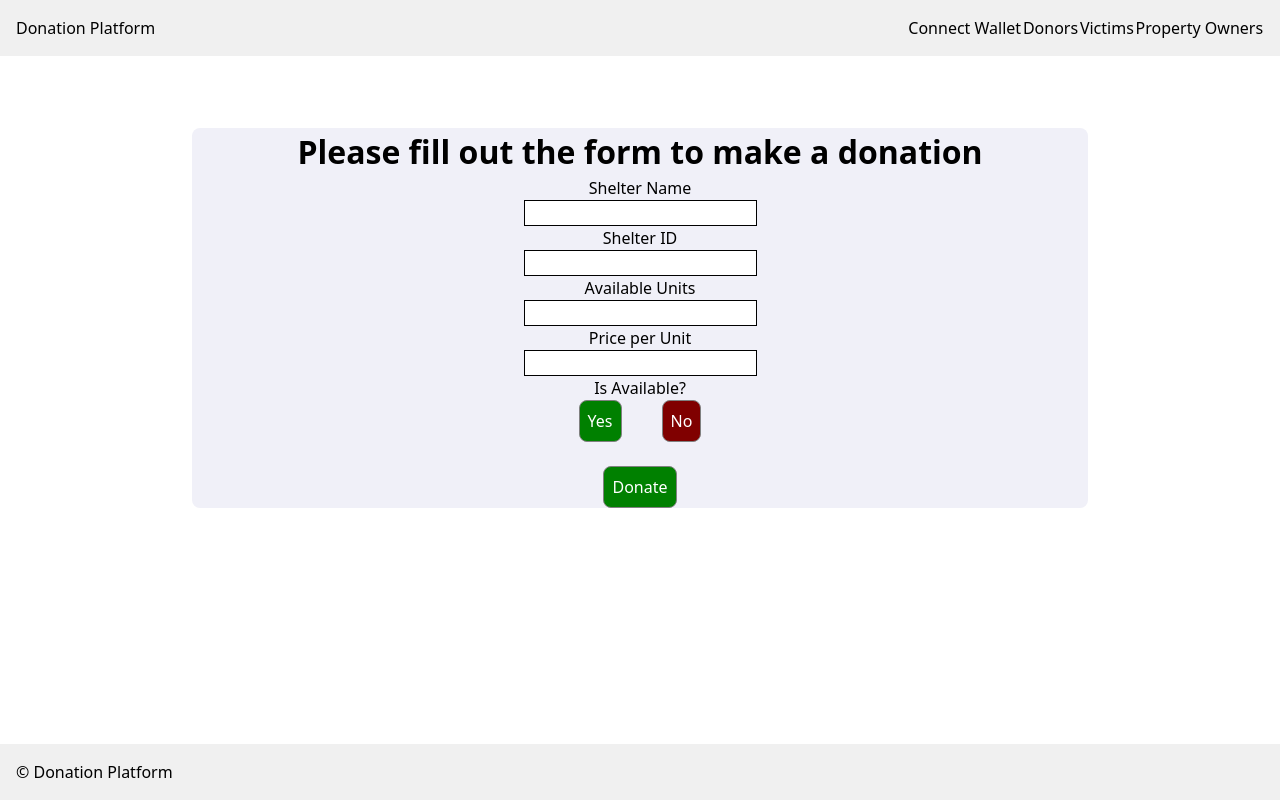
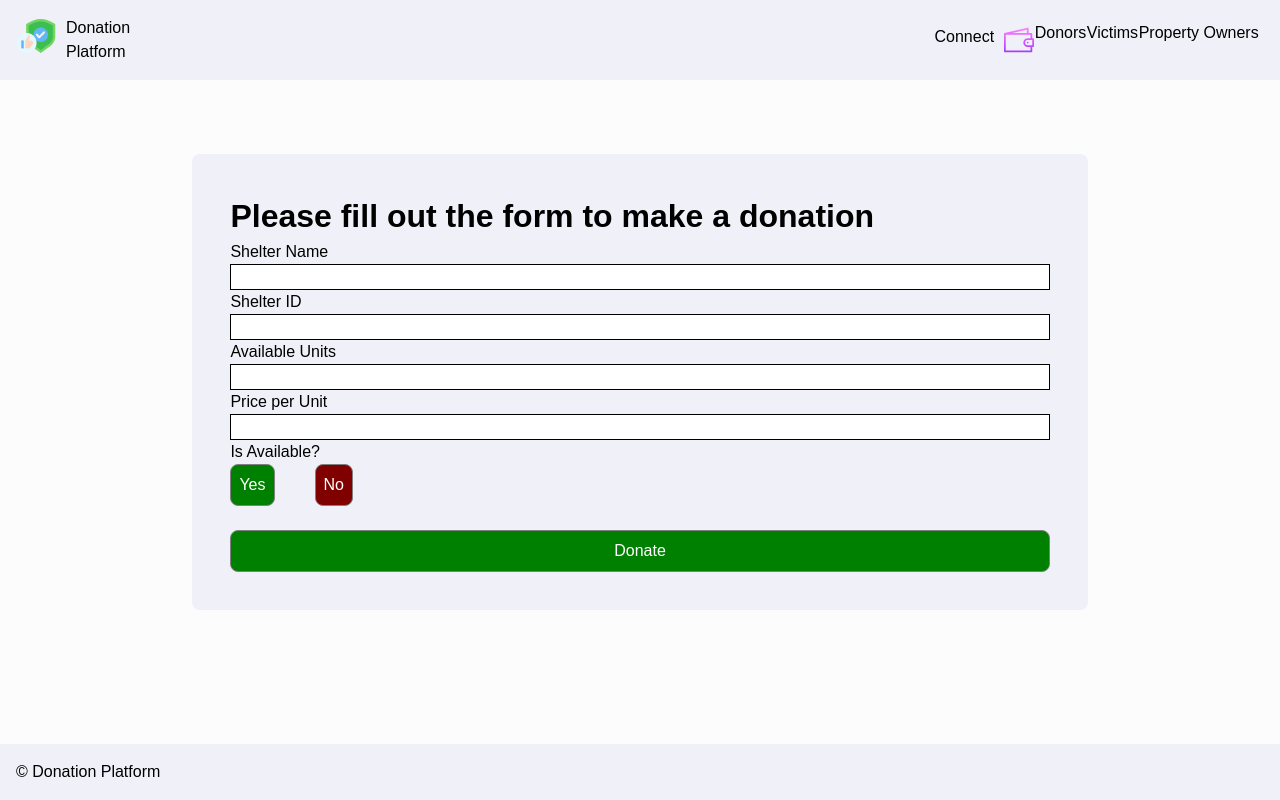
Before and after one commit to JoshuaMusyoki/real-estate, a React (Create React App) app in the folder app_real_realestate/: page /donors in a window 1280 px wide. Built offline with nearby package versions, Linux system fonts and the light colour scheme.

Commit message:
updates to frontend

```diff
--- a/app_real_realestate/src/App.css
+++ b/app_real_realestate/src/App.css
@@ -1,28 +1,31 @@
 body {
     display: flex; /* Make the body a flex container */
+    flex-direction: column;
     min-height: 100vh; /* Set minimum height for full viewport */
     margin: 0; /* Remove default margin */
     font-family: sans-serif; /* Set a basic font */
+    background-color: #fcfcfd;
   }
 
   .App { /* Wrap content with a class for styling */
     flex: 1; /* Allow content to fill remaining space */
     display: flex;
     flex-direction: column;
+    background-color: #fcfcfd;
   }
 
   header, footer {
     /* Styles for header and footer */
     padding: 1rem;
-    background-color: #f0f0f0; /*background color */
+    /*background-color: #f0f0f0; background color */
   }
 
   header {
     /* Additional styles for header  */
-    justify-content: space-between; /* Align header content */
+    /*justify-content: space-between; Align header content */
   }
 
   footer {
     /* Additional styles for footer */
-    align-self: flex-end; /* Push footer to bottom */
+   /* align-self: flex-end; Push footer to bottom */
   }
--- a/app_real_realestate/src/App.js
+++ b/app_real_realestate/src/App.js
@@ -1,4 +1,5 @@
 import '././App.js'
+import '../src/App.css'
 import { BrowserRouter as Router, Routes, Route } from 'react-router-dom';
 import LandingPage from './pages/LandingPage';
 import DonorsPage from './pages/DonorsPage';
--- a/app_real_realestate/src/components/Footer.js
+++ b/app_real_realestate/src/components/Footer.js
@@ -2,7 +2,7 @@ import React from "react";
 
 const Footer = () =>{
     return(
-        <footer style={{ position: 'fixed', bottom: 0, left: 0, width: '100%', padding: '1rem', backgroundColor: '#f0f0f0'}}>
+        <footer style={{ position: 'fixed', bottom: 0, left: 0, width: '100%', padding: '1rem', backgroundColor: '#f0f0f8'}}>
             <p>&copy; {new Date().getFullYear}Donation Platform</p>
         </footer>
     );
--- a/app_real_realestate/src/components/Header.js
+++ b/app_real_realestate/src/components/Header.js
@@ -1,10 +1,11 @@
-
+import logo from "../iconz/logo.png"
+import wallet from "../iconz/wallet.png"
 const Header = () =>{
     return(
-        <header style={{position: 'fixed', top: 0, left: 0, width: '100%', padding: '1rem', backgroundColor: '#f0f0f0', display: 'flex', gap: '60%' }}>
-            <h1 style={{width: '200px'}} >Donation Platform</h1>
-            <nav style={{display: 'flex', justifyContent: 'space-around', width: '500px'}}>
-                <a style={{}} href="/">Connect Wallet</a>
+        <header style={{position: 'fixed', top: 0, left: 0, width: '100%', padding: '1rem', backgroundColor: '#f0f0f8', display: 'flex', gap: '60%' }}>
+            <h1 style={{width: '400px'}} ><img style={{float: 'left', marginRight: '10px'}} src={logo} alt="logo" />Donation Platform</h1>
+            <nav style={{display: 'flex', justifyContent: 'space-around', width: '800px', padding: '5px'}}>
+                <button><img style={{float: 'right', marginLeft: '10px'}} src={wallet} alt="logo" />Connect</button>
                 <a href="/donors">Donors</a>
                 <a href="/victims">Victims</a>
                 <a href="/property-owners">Property Owners</a>
--- a/app_real_realestate/src/pages/DonorsPage.js
+++ b/app_real_realestate/src/pages/DonorsPage.js
@@ -3,7 +3,7 @@ import React from 'react'
 function DonorsPage() {
   return (
     <>
-      <form style={{display: 'flex', flexDirection: 'column', alignItems: 'center', marginTop: '10%', marginLeft: '15%', backgroundColor: '#f0f0f8', width: '70%', borderRadius: '8px'}} >
+      <form style={{display: 'flex', flexDirection: 'column', marginTop: '12%', marginLeft: '15%', backgroundColor: '#f0f0f8', width: '70%', borderRadius: '8px', padding: '3%'}} >
         <p style={{fontSize: '32px', fontWeight: 'bold'}}>Please fill out the form to make a donation</p>
         <label>Shelter Name</label>
         <input style={{border: 'solid 1px'}}/>
--- a/app_real_realestate/src/pages/PropertyOwners.js
+++ b/app_real_realestate/src/pages/PropertyOwners.js
@@ -3,7 +3,7 @@ import React from 'react'
 function PropertyOwners() {
   return (
     <>
-        <form style={{display: 'flex', flexDirection: 'column', alignItems: 'center', marginTop: '10%', marginLeft: '15%', backgroundColor: '#f0f0f8', width: '70%', borderRadius: '8px'}} >
+        <form style={{display: 'flex', flexDirection: 'column', marginTop: '12%', marginLeft: '15%', backgroundColor: '#f0f0f8', width: '70%', borderRadius: '8px', padding: '3%'}} >
         <p style={{fontSize: '32px', fontWeight: 'bold'}}>Property Owners</p>
         <label>Name</label>
         <input style={{border: 'solid 1px'}}/>
```
Also changed, not shown: app_real_realestate/src/iconz/logo.png (added), app_real_realestate/src/iconz/wallet.png (added).
